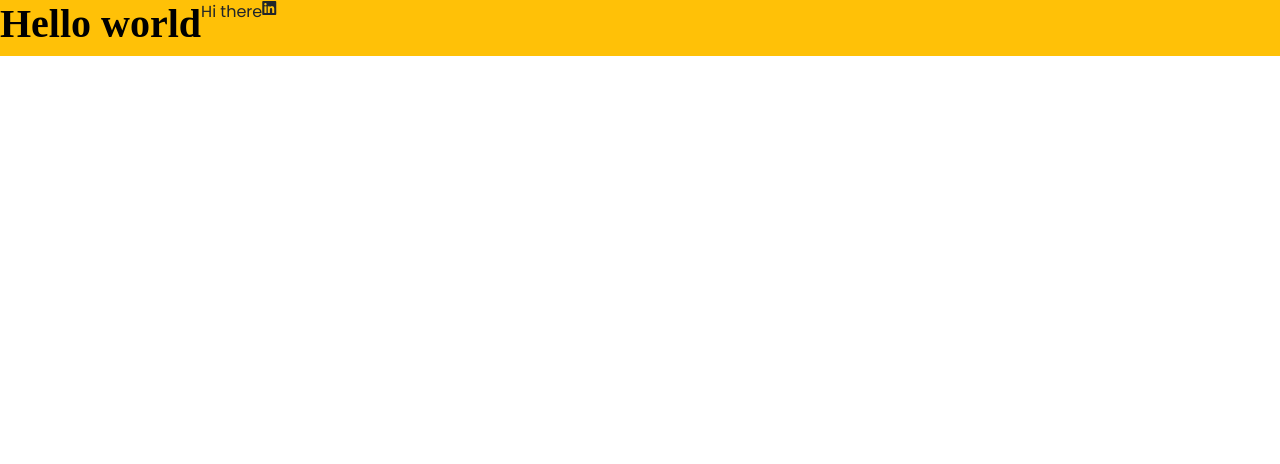
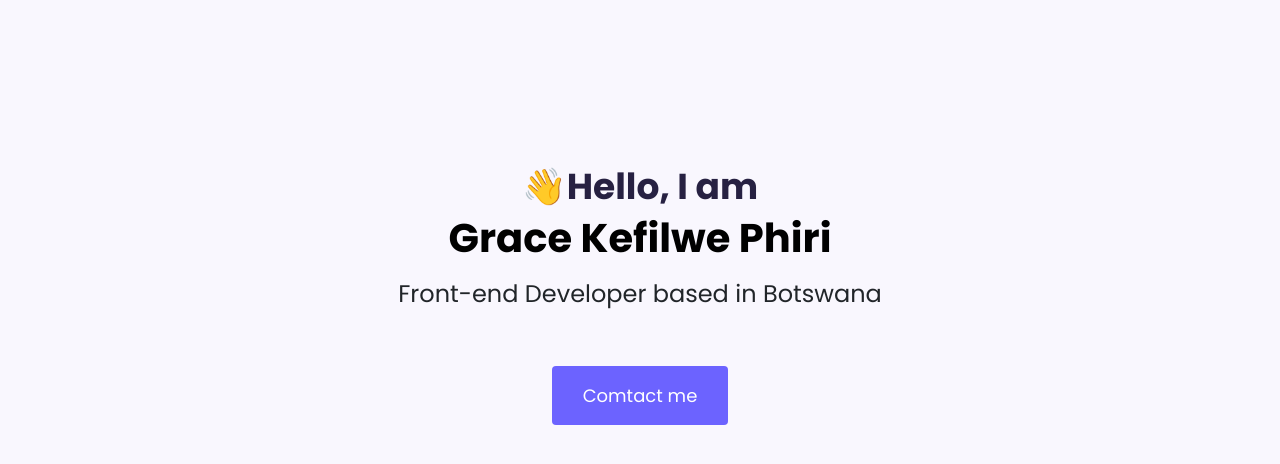
Before and after one commit to gkphiri/portfolio-project, a plain HTML site: page index.html in a window 1280 px wide. Drawn offline with nearby package versions, Linux system fonts and the light colour scheme.

Commit message:
Reorganized the index html

```diff
--- a/index.html
+++ b/index.html
@@ -28,10 +28,13 @@
     <title>Document</title>
   </head>
   <body>
-    <div class="d-flex bg-warning">
-      <h1>Hello world</h1>
-      <p>Hi there</p>
-      <i class="fa-brands fa-linkedin"></i>
+    <div class="hero">
+      <p>👋Hello, I am</p>
+      <h1>Grace Kefilwe Phiri</h1>
+      <h2 class="mb-5">Front-end Developer based in Botswana</h2>
+      <div>
+        <a href="#" class="btn btn-branding">Comtact me</a>
+      </div>
     </div>
   </body>
 </html>
--- a/styles/portfolio.css
+++ b/styles/portfolio.css
@@ -1,9 +1,43 @@
+:root {
+  --branding-color: #6c63ff;
+  --secondary-color: #f9f7fe;
+  --heading-font-family: "Playfair", serif;
+  --default-font-family: "Poppins", sans-serif;
+}
+body {
+  font-family: var(--default-font-family);
+}
 h1 {
   color: black;
-  font-family: "Playfair Display", serif;
+  font-family: var(--default-font-family);
   font-weight: bold;
 }
 p {
+  font-family: var(--default-font-family);
+  font-weight: normal;
+}
+.hero {
+  background: var(--secondary-color);
+  text-align: center;
+  padding: 160px 20px;
+}
+.hero p {
+  font-size: 36px;
+  font-weight: bold;
+  margin: 0;
+  color: #272142;
+}
+.hero h2 {
   font-family: "Poppins", sans-serif;
   font-weight: normal;
+  line-height: 2;
+  font-size: 24px;
 }
+.btn-branding {
+  background: var(--branding-color);
+  border-radius: 4px;
+  color: white;
+  font-size: 18px;
+  line-height: 27px;
+  padding: 15px 30px;
+}
```
